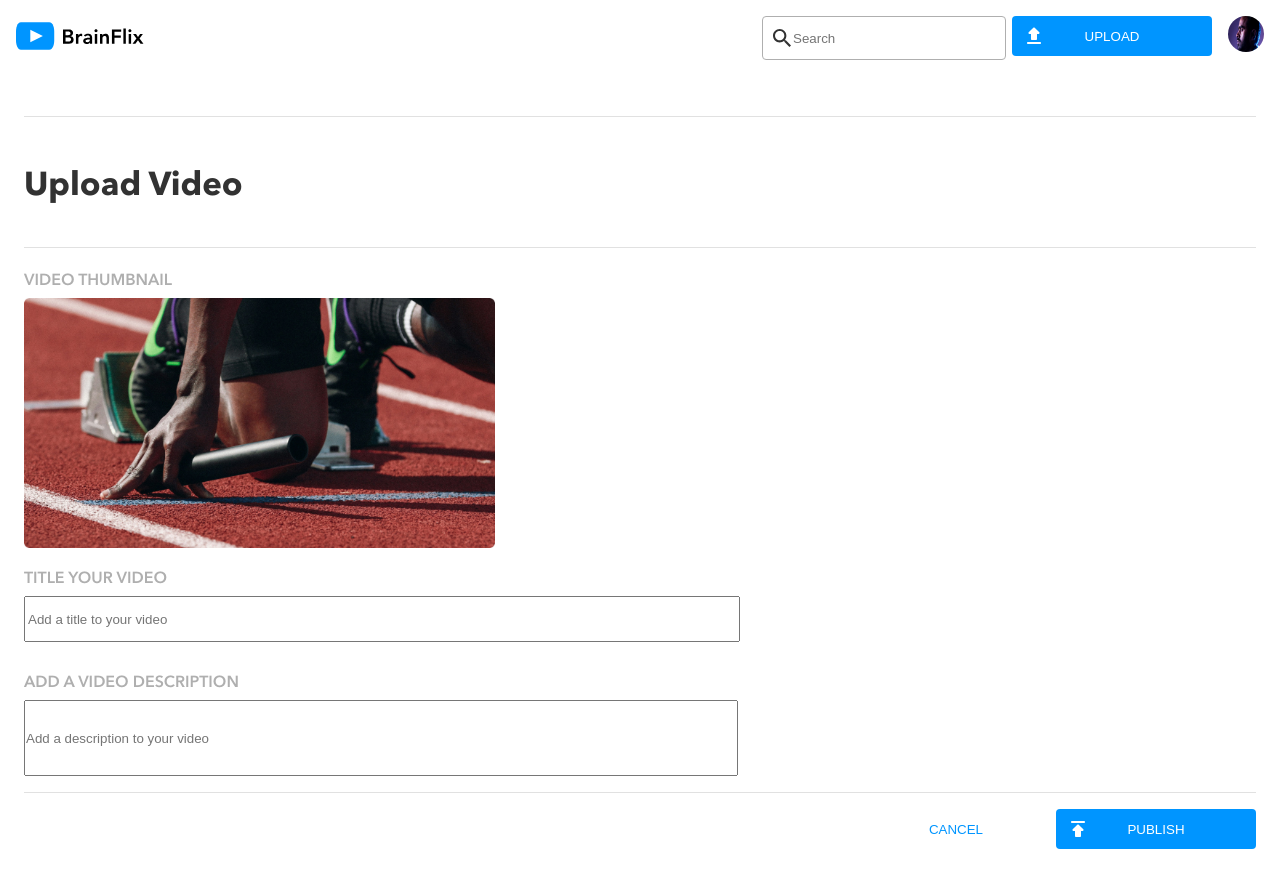
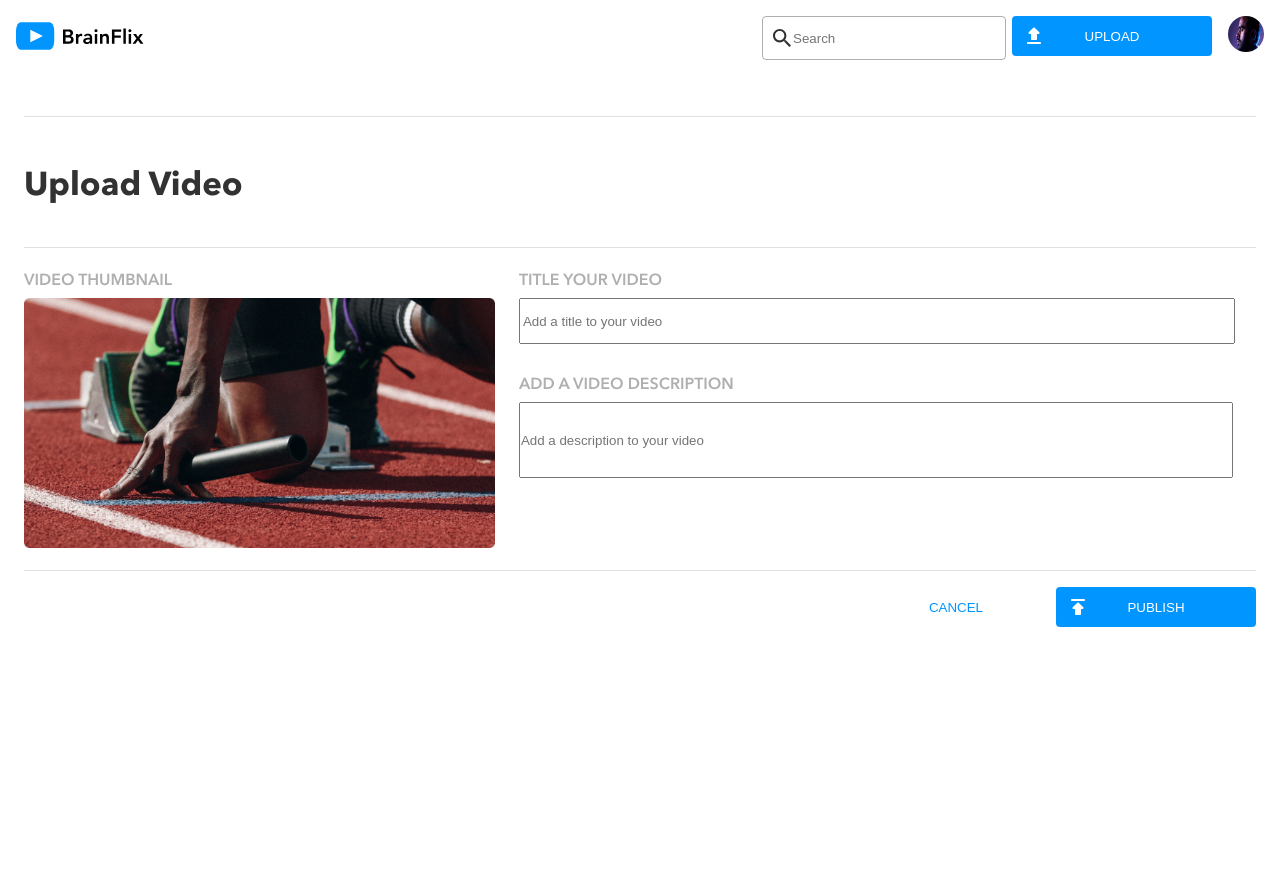
Before and after one commit to skhys/sahar-khyabani-brainflix, a React (Create React App) app: page /upload in a window 1280 px wide. After the commit the page ends 800 px from the top, so only its background shows below. Built offline with nearby package versions, Linux system fonts and the light colour scheme.

Commit message:
upload page styling complete

```diff
--- a/src/pages/UploadPage/UploadPage.jsx
+++ b/src/pages/UploadPage/UploadPage.jsx
@@ -6,12 +6,10 @@ import VideoThumbnail from "../../assets/images/Upload-video-preview.jpg";
 function UploadPage() {
   const [notification, setNotification] = useState("");
   const [submitted, setSubmitted] = useState(false);
-  const [showForm, setShowForm] = useState(true);
 
   const handleSubmit = (event) => {
     event.preventDefault();
     setNotification("Video uploaded!");
-    setShowForm(false);
     setTimeout(() => {
       setSubmitted(true);
     }, 2000);
@@ -44,8 +42,12 @@ function UploadPage() {
   return (
     <div className="upload-page">
       <h1 className="upload-page__title">Upload Video</h1>
+      <form onSubmit={handleSubmit}>
+        <div className="upload-page__desktop-wrapper">
           <div className="upload-page__thumbnail-wrapper">
-        <label className="upload-page__thumbnail-title">VIDEO THUMBNAIL</label>
+            <label className="upload-page__thumbnail-title">
+              VIDEO THUMBNAIL
+            </label>
             <div className="upload-page__thumbnail-container">
               <img
                 className="upload-page__thumbnail-img"
@@ -55,8 +57,6 @@ function UploadPage() {
             </div>
           </div>
           <div className="upload-page__form-container">
-        {showForm && (
-          <form onSubmit={handleSubmit}>
             <label className="upload-page__form-subtitle">
               TITLE YOUR VIDEO
             </label>
@@ -78,24 +78,21 @@ function UploadPage() {
                   required
                 />
               </div>
+            </div>
+          </div>
+        </div>
         <div className="upload-page__form-btn-wrapper">
           <button type="submit" className="upload-page__form-button">
             PUBLISH
           </button>
-                <button
-                  type="button"
-                  className="upload-page__form-button-cancel"
-                >
+          <button type="button" className="upload-page__form-button-cancel">
             CANCEL
           </button>
         </div>
-            </div>
-          </form>
-        )}
         {notification && (
           <div className="upload-page__page-notification">{notification}</div>
         )}
-      </div>
+      </form>
     </div>
   );
 }
--- a/src/pages/UploadPage/UploadPage.scss
+++ b/src/pages/UploadPage/UploadPage.scss
@@ -19,7 +19,18 @@
       margin-bottom: 24px;
     }
   }
+  &__desktop-wrapper {
+    @include desktop {
+      display: flex;
+      width: 100%;
+    }
+  }
 
+  &__thumbnail-wrapper {
+    @include desktop {
+      margin-right: 24px;
+    }
+  }
   &__thumbnail {
     &-title {
       font-weight: 600;
```
Lines whose indentation alone changed are shown as unchanged.
